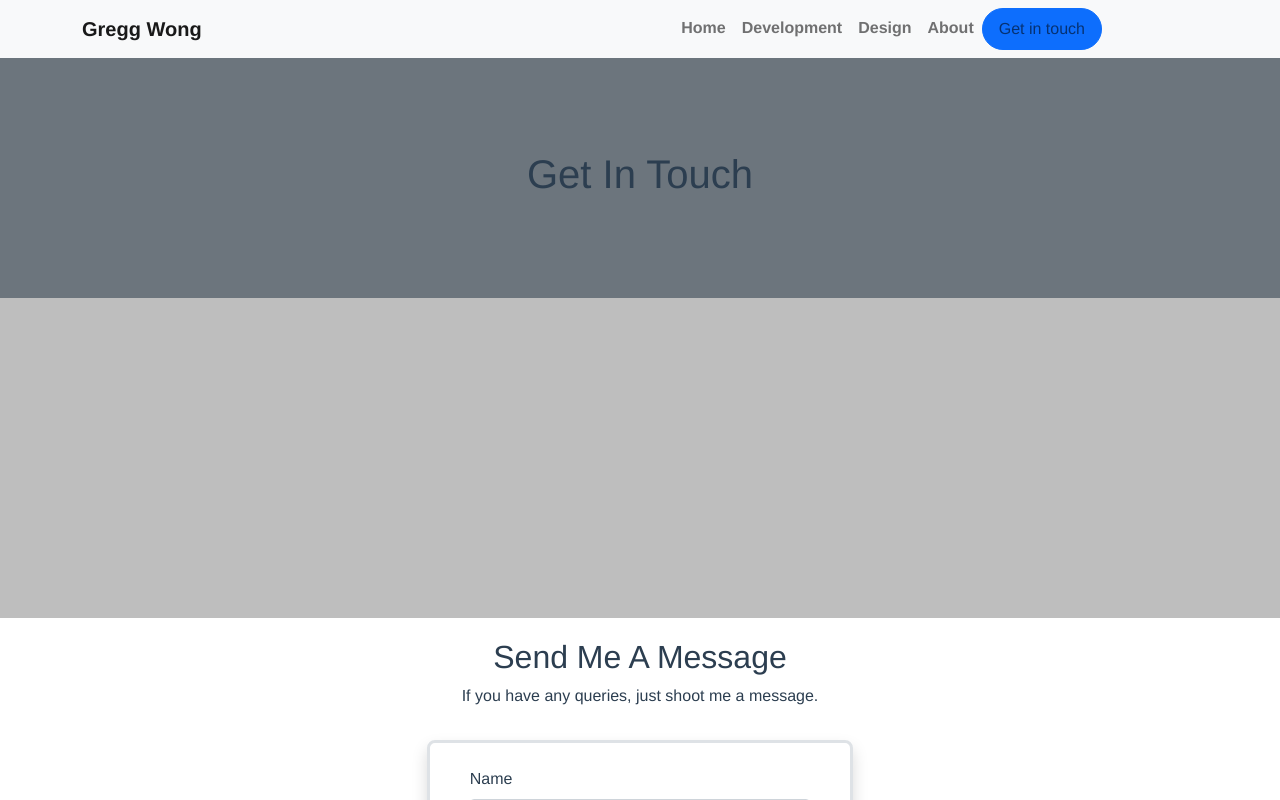
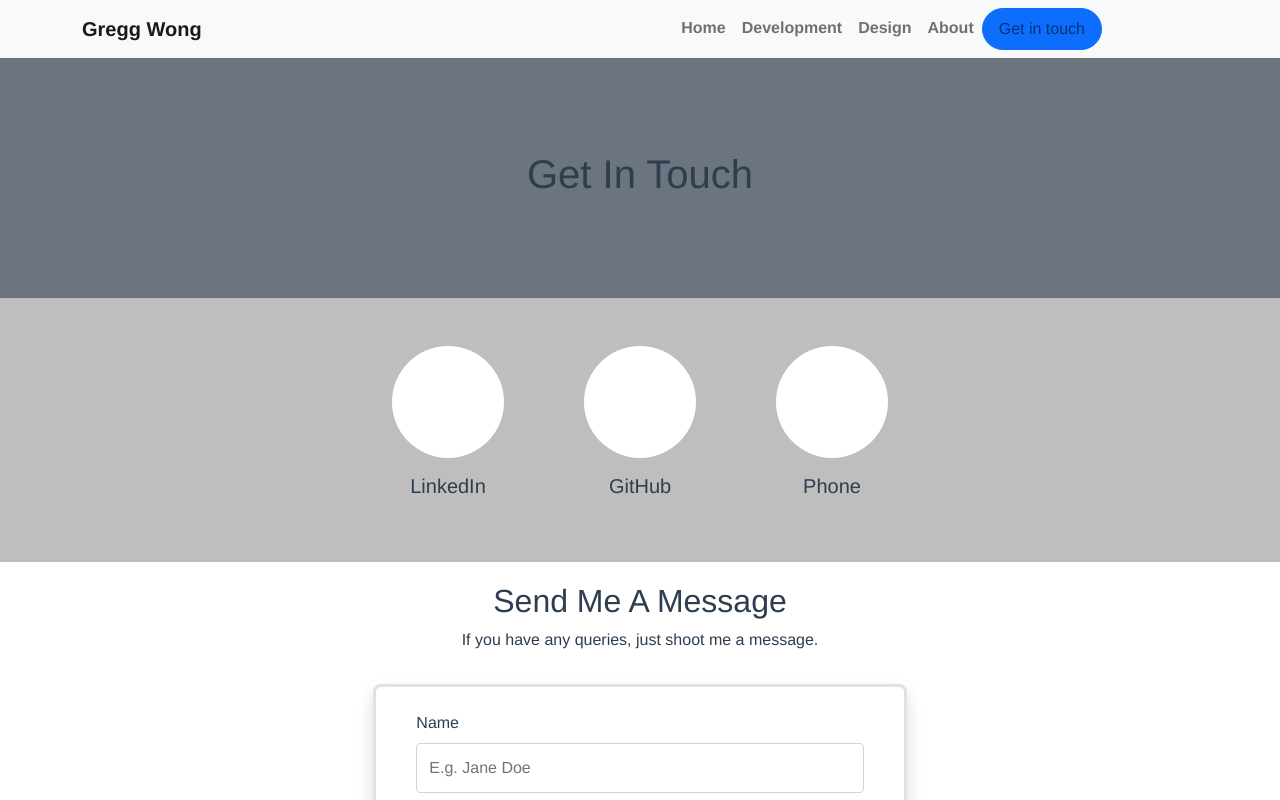
Before and after one commit to Jon-Mykal/personal-website, a Vue app: page /contact in a window 1280 px wide. Shown: the top 800 px of the page. Built offline with nearby package versions, Linux system fonts and the light colour scheme.

Commit message:
Add contact channels

```diff
--- a/src/views/ContactView.vue
+++ b/src/views/ContactView.vue
@@ -9,14 +9,26 @@
         </template>
     </Dialog>
     <Hero pageTitle="Get In Touch"/>
-    <section class="contact-channels"></section>
+    <section class="contact-channels py-5">
+      <section class="container justify-content-center d-flex w-75">
+        <section class="row gx-5">
+          <section class="col-12 col-sm-4" v-for="channel in contactChannels" :key="channel.name" @click="navigateToUrl(channel.url)">
+            <section class="wrapper d-flex px-3 flex-column align-items-center pb-2 channel">
+              <section class="circle rounded-circle"></section>
+              <h5 class="pt-3">{{ channel.name }}</h5>
+
+            </section>
+          </section>
+        </section>
+      </section>
+    </section>
     <section class="contact-message py-3 mt-1">
     <h2>Send Me A Message</h2>
     <p>
       If you have any queries, just shoot me a message.
     </p>
     <section class="d-flex justify-content-center">
-      <section class="form-wrapper py-4 px-2 border border-3 shadow rounded-plus col-md-9 col-sm-10 col-11 col-lg-4 mt-3">
+      <section class="form-wrapper py-4 px-2 border border-3 shadow rounded-plus col-md-8 col-sm-10 col-11 col-lg-6 col-xl-5 col-xxl-4 mt-3">
         <form class="form-horizontal px-md-4 mx-2"  name="contactForm" ref="contactForm" method="POST"
         data-netlify="true"
         data-netlify-honeypot="bot-field"
@@ -71,7 +83,10 @@ export default {
             formSubmitted: false,
             showPopup: false,
             statusMessage: "",
-            success: false
+            success: false,
+            navigateToUrl(url) {
+              window.location.href = url;
+            }
         });
 
         const contactForm = ref(null);
@@ -82,6 +97,12 @@ export default {
                 { text: "Freelance Project", value: "project" },
                 { text: "Other/General", value: "other" }
             ];
+
+        const contactChannels = [
+          { name: "LinkedIn", url: "https://www.linkedin.com/in/gwong13/", logo: "", action: "VISIT"},
+          { name: "GitHub", url: "https://github.com/Jon-Mykal", logo: "", action: "VISIT"},
+          { name: "Phone", url: "tel:+18768084984", logo: "", action: "CALL"},
+        ]
 
         let canSubmit = ref(false);
         let vldtr = ref({});
@@ -203,7 +224,7 @@ export default {
         //   canSubmit.value = formConfig.meta.value.valid;
         // })
 
-        return { ...toRefs(pageData), sendMessage, canSubmit, subjectLines, formConfig, vldtr, fields, fieldIsValid, showValMsg, contactForm };
+        return { ...toRefs(pageData), sendMessage, canSubmit, subjectLines, formConfig, vldtr, fields, fieldIsValid, showValMsg, contactForm, contactChannels };
     }
 }
 </script>
@@ -236,6 +257,15 @@ export default {
 
 .contact-channels {
   background: #bebebe;
-  height: 20rem;
+}
+
+.channel {
+  cursor: pointer;
+}
+
+.circle {
+  height: 7rem;
+  width: 7rem;
+  background: white;
 }
 </style>
```
